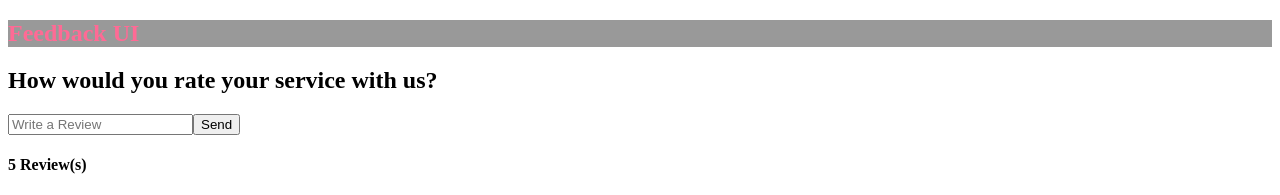
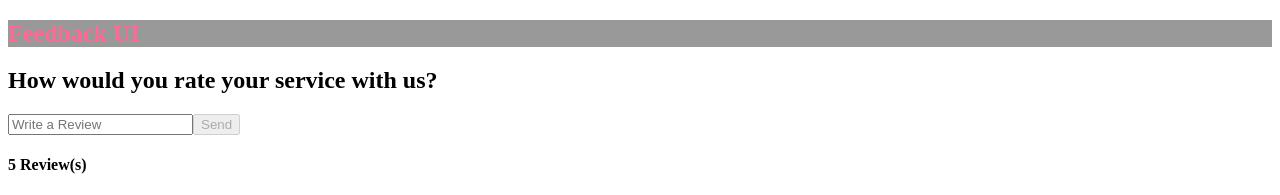
Before and after one commit to enochmk/react-feedback-ui-app, a React (Create React App) app: page / in a window 1280 px wide. Shown: the top 195 px of the page. Built offline with nearby package versions, Linux system fonts and the light colour scheme; the HTML template or start-up script is replaced by a standard one.

Commit message:
Added new button component and input validation

```diff
--- /dev/null
+++ b/src/components/Button.jsx
@@ -0,0 +1,24 @@
+import PropTypes from 'prop-types';
+
+const Button = ({ children, version, type, isDisabled }) => {
+	return (
+		<button type={type} disabled={isDisabled} className={`btn btn-${version}`}>
+			{children}
+		</button>
+	);
+};
+
+Button.defaultProps = {
+	version: 'primary',
+	type: 'button',
+	isDisabled: false,
+};
+
+Button.propTypes = {
+	children: PropTypes.node.isRequired,
+	version: PropTypes.string,
+	isDisabled: PropTypes.bool,
+	type: PropTypes.string,
+};
+
+export default Button;
--- a/src/components/FeedbackForm.jsx
+++ b/src/components/FeedbackForm.jsx
@@ -1,10 +1,24 @@
 import { useState } from 'react';
 import Card from './shared/Card';
+import Button from './Button';
 
 const FeedbackForm = () => {
 	const [text, setText] = useState('');
+	const [btnDisabled, setBtnDisabled] = useState(true);
+	const [message, setMessage] = useState('');
 
 	const handleTextChange = (e) => {
+		if (text === '') {
+			setBtnDisabled(true);
+			setMessage(null);
+		} else if (text !== '' && text.trim().length <= 10) {
+			setBtnDisabled(true);
+			setMessage('Text must be at least 10 characters');
+		} else {
+			setBtnDisabled(false);
+			setMessage(null);
+		}
+
 		setText(e.target.value);
 	};
 
@@ -20,8 +34,12 @@
 						value={text}
 						onChange={handleTextChange}
 					/>
-					<button type='submit'>Send</button>
+					<Button type='submit' version='primary' isDisabled={btnDisabled}>
+						Send
+					</Button>
 				</div>
+
+				{message && <div className='message'>{message}</div>}
 			</form>
 		</Card>
 	);
```
